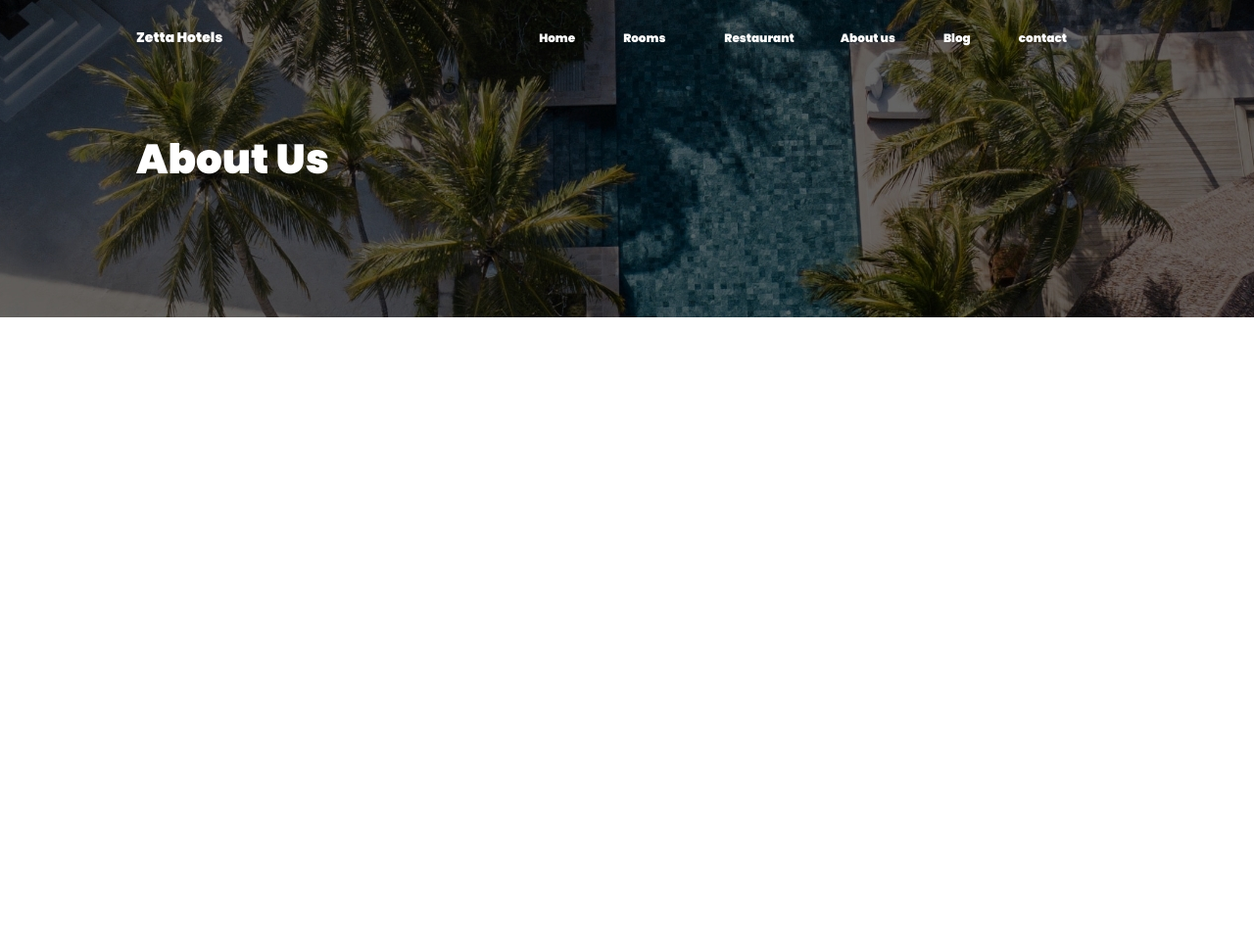
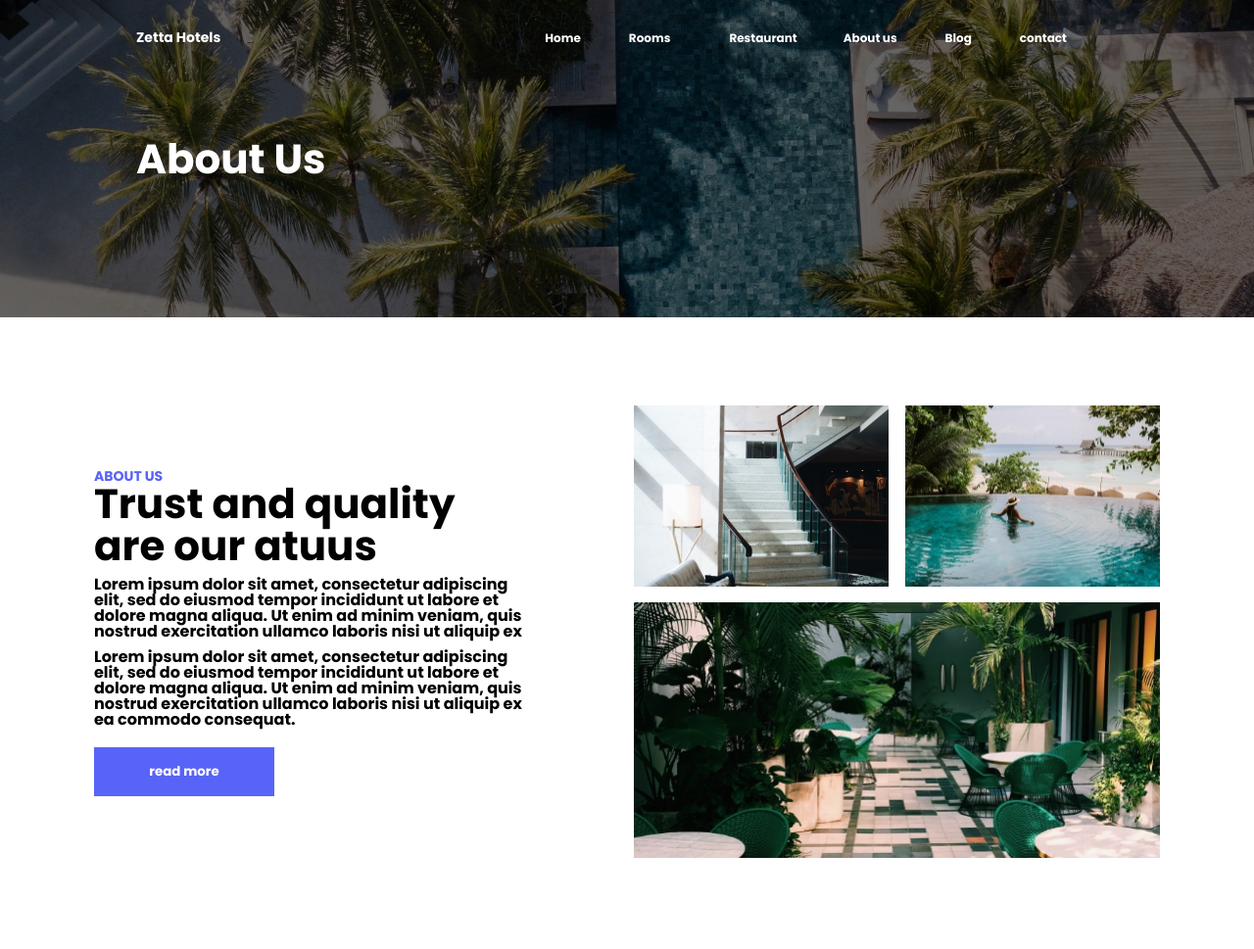
Before and after one commit to luka477/shualeduri, a plain HTML site: page index.html in a window 1280 px wide. Shown: the whole page at 98% size. Before the commit the page ends 800 px from the top, so only its background shows below. Drawn offline with Linux system fonts and the light colour scheme.

Commit message:
add section

```diff
--- a/css/responsive.css
+++ b/css/responsive.css
@@ -1,4 +1,4 @@
-@media (max-width: 760px) {
+@media (max-width: 768px) {
 	.burger-icon {
 		display: block;
 	}
@@ -22,3 +22,38 @@
 		margin-left: 0;
 	}
 }
+@media (max-width: 999px) {
+	.firstsectiondiv {
+		flex-direction: column;
+	}
+	.indiv-2 {
+		margin-top: 16px;
+	}
+	.about1 {
+		text-align: center;
+	}
+	.quality {
+		text-align: center;
+	}
+	.atuus {
+		text-align: center;
+	}
+	.veniam {
+		text-align: center;
+	}
+	.adipiscing {
+		text-align: center;
+	}
+	.button-wraper {
+		text-align: center;
+	}
+}
+@media (max-width: 330px){
+	.img1 {
+		flex-direction: column;
+	}
+	.imgimg {
+		width: 100%;
+		margin-top: 16px;
+	}
+}
--- a/css/style.css
+++ b/css/style.css
@@ -1,4 +1,4 @@
-@import url('https://fonts.googleapis.com/css2?family=Poppins:wght@900&display=swap');
+@import url('https://fonts.googleapis.com/css2?family=Poppins:ital,wght@0,700;0,900;1,500&display=swap');
 .header-bg {
 	background-image: url(../img/header.jpg);
 	width: 100%;
@@ -60,3 +60,71 @@
 	margin-top: 96px;
 	margin-left: 139px;
 }
+.firstsectiondiv {
+	max-width: 1088px;
+	width: 100%;
+	display: flex;
+	justify-content: space-between;
+	margin: 0 auto;
+	align-items: center;
+	margin-top: 90px;
+	padding-bottom: 90px;
+
+}
+.indiv-1 {
+  	max-width: 444px;
+  	width: 100%;
+}
+.indiv-2 {
+	max-width: 537px;
+  	width: 100%;
+}
+.about1 {
+	font-size: 14px;
+	color: #5863F8;
+	font-family: 'Poppins', sans-serif;
+}
+.quality {
+	font-size: 42px;
+	margin-top: 1px;
+	font-family: 'Poppins', sans-serif;
+}
+.atuus {
+	font-size: 42px;
+	margin-top: 1px;
+	font-family: 'Poppins', sans-serif;
+}
+.veniam {
+	width: 100%;
+	margin-top: 10px;
+	font-family: 'Poppins', sans-serif;
+}
+.adipiscing {
+	width: 100%;
+	margin-top: 10px;
+	font-family: 'Poppins', sans-serif;
+}
+.button {
+	width: 184px;
+	height: 50px;
+	background-color: #5863F8;
+	border: none;
+	color: white;
+	font-family: 'Poppins', sans-serif;
+	margin-top: 20px;
+}
+.img1 {
+	max-width: 537px;
+	width: 100%;
+	display: flex;
+	justify-content: space-between;
+}
+.imgimg {
+	width: 48.5%;
+}
+.imgimg2 {
+	width: 100%;
+}
+.sasas {
+	margin-top: 16px;
+}
--- a/index.html
+++ b/index.html
@@ -27,5 +27,28 @@
 		</div>
 		<div class="text-3-wraper"> <h3 class="text-3">About Us</h3> </div>
 	</header>
+	<section>
+		<div class="firstsectiondiv">
+			<div class="indiv-1">
+				<p class="about1">ABOUT US</p>
+				<h2 class="quality">Trust and quality</h2>
+				<h2 class="atuus">are our atuus</h2>
+				<p class="veniam">Lorem ipsum dolor sit amet, consectetur adipiscing elit, sed do eiusmod tempor incididunt ut labore et dolore magna aliqua. Ut enim ad minim veniam, quis nostrud exercitation ullamco laboris nisi ut aliquip ex  </p>
+				<p class="adipiscing">Lorem ipsum dolor sit amet, consectetur adipiscing elit, sed do eiusmod tempor incididunt ut labore et dolore magna aliqua. Ut enim ad minim veniam, quis nostrud exercitation ullamco laboris nisi ut aliquip ex ea commodo consequat.</p>
+				<div class="button-wraper">
+					<button class="button" id="read more">read more</button>
+				</div>
+			</div>
+			<div class="indiv-2">
+				<div class="img1">
+					<img class="imgimg" src="img/asasassas.jpg">
+					<img class="imgimg" src="img/ewewew.jpg">
+				</div>
+				<div class="sasas">
+					<img class="imgimg2" src="img/eddi-aguirre-ZAVHbpOn4Jk-unsplash.jpg">
+				</div>
+			</div>
+		</div>
+	</section>
 </body>
 </html>
```
Also changed, not shown: img/asasassas.jpg (added), img/eddi-aguirre-ZAVHbpOn4Jk-unsplash.jpg (added), img/ewewew.jpg (added).
